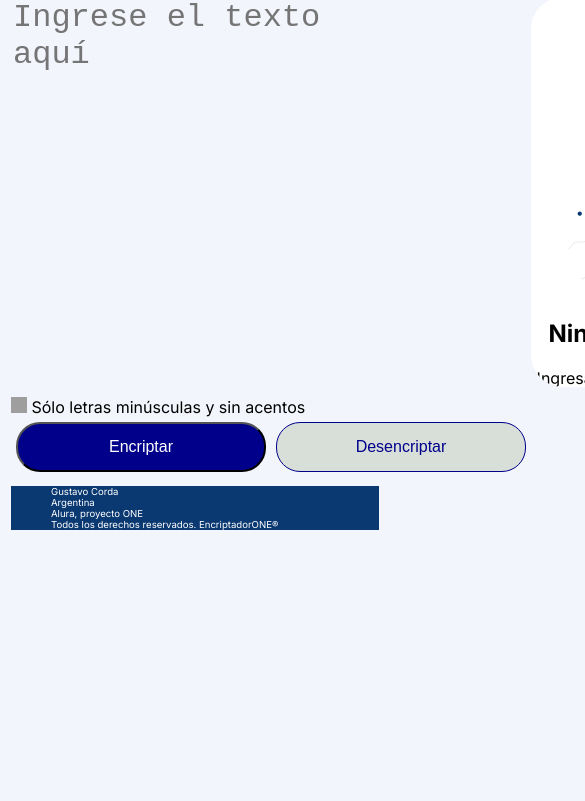
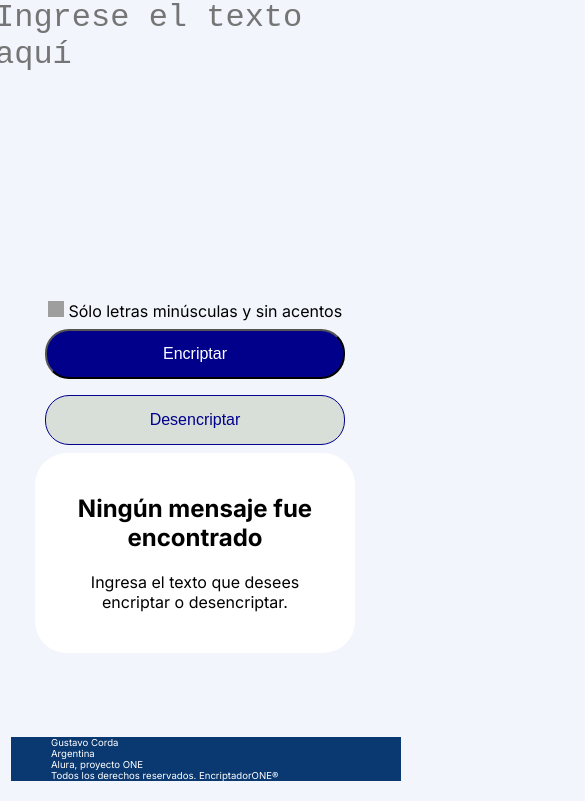
Before and after one commit to GustavoCorda/Encriptador, a plain HTML site: page index.html in a window 390 px wide. Shown: the part 160-961 px from the top of the page, 585 px wide, since content can reach past the window. Before the commit the page ends 844 px from the top, so only its background shows below. Drawn offline with Linux system fonts and the light colour scheme; grey boxes are pictures that could not be loaded.

Commit message:
correcciones en css principalmente, para adaptar pantalla a celulares y otros ajustes de visualizacion

```diff
--- a/app.js
+++ b/app.js
@@ -34,6 +34,7 @@ function cambiarSeccionResultado(texto){
     section.style.padding = "15px 10px";
 
     spanEncriptado.textContent = texto;
+    spanEncriptado.style.overflowY = "auto";
     imgOculta.style.display = "none";
     botonCopiar.style.visibility = "visible";
 }
--- a/style.css
+++ b/style.css
@@ -12,6 +12,8 @@ h1{
 header{
     text-align: left;
 }
+
+
 
 main{
     display: flex;
@@ -79,8 +81,10 @@ button{
     color: darkblue;
     border: 1px solid darkblue;
     visibility: hidden;
-    margin-bottom: 24px;
+    margin: 13px auto 1px;
 }
+
+
 
 .seccion__resultado{
     display: flex;
@@ -92,7 +96,7 @@ button{
     height: 384px;
     padding: 2px 5px 4px;
     background-color: white;
-    overflow-y: auto;
+    /* overflow-y: auto; */
     word-wrap: break-word;
     overflow-wrap: break-word;
 }
@@ -100,6 +104,9 @@ button{
 .contenedor__span__resultado{
     font-family: "Inter", sans-serif;
     text-align: center;
+    width: 85%;
+    /* overflow-y: auto; */
+    margin: auto 5px;
 }
 
 .span1__resultado{
@@ -109,6 +116,7 @@ button{
 
 .span2__resultado{
     font-size: 1rem;
+    height: 180px;
 }
 
 footer{
@@ -116,8 +124,71 @@ footer{
     color: white;
     text-align: start;
     font-size: 0.6rem;
+    width: 100vw;
+    margin-top: 20px;
+    clear: both;
 }
 
 li{
    list-style: none;
 }
+
+
+/* ######### Medias Queries ######### */
+
+
+@media (max-width: 480px) {
+    main{
+        flex-direction: column;
+        justify-content: space-around;
+        align-items: center;
+    }
+
+    section{
+        flex: 1;
+    }
+    .seccion__texto__ingresado{
+        display: flex;
+        flex-direction: column;
+        justify-content: space-around;
+        align-items: center;
+    }
+
+    textarea{
+        height: 300px;
+    }
+
+    .botones__encriptado{
+        flex-direction: column;
+        align-items: center;
+        justify-content: space-evenly;
+    }
+
+   button{
+   width:300px;
+   margin: 8px auto;
+   }
+
+   .contenedor__span__resultado{
+    max-height: 200px;
+    padding: 0px;
+}
+
+
+   .seccion__resultado{
+    max-height: 200px;
+    width: 320px;
+    padding: 0px;
+
+}
+
+    #ocultar__img{
+        display: none;
+    }
+
+  }
+
+
+  @media (min-width: 481px) and (max-width: 768px) {
+
+  }
```
Also changed, not shown: assets/imgBotonCopiar.png (added), assets/imgDesencriptado.png (added), assets/imgEncriptado.png (added), assets/imgMain.png (added).
